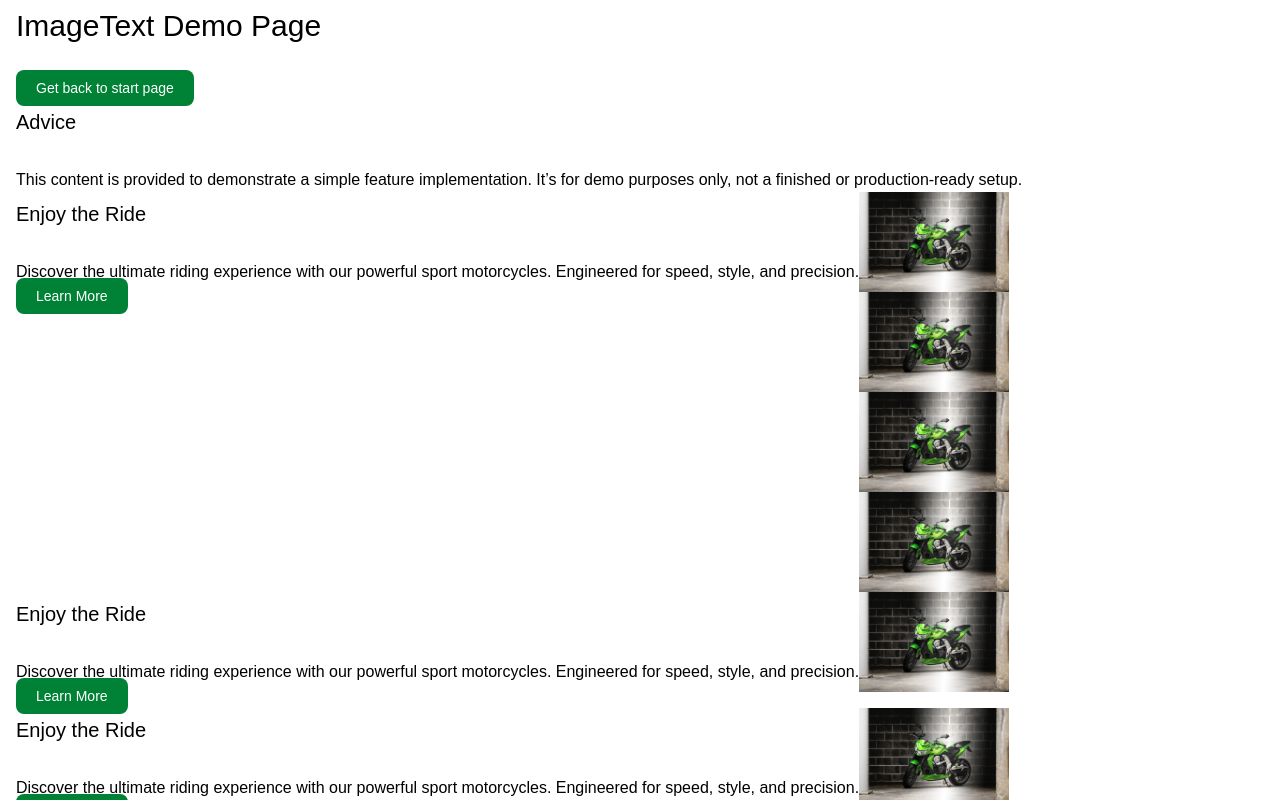
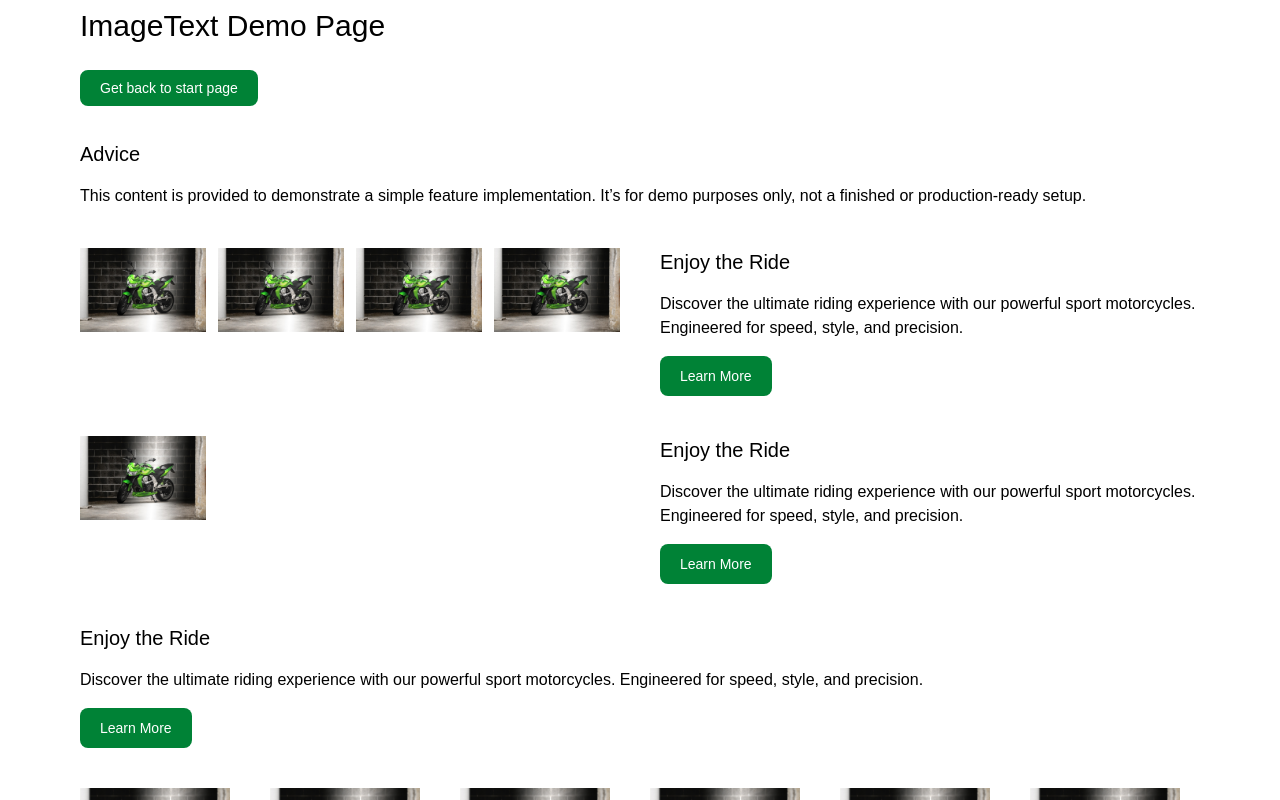
Before and after one commit to NoackNa/nextjs-typescript-demo, a Next.js app: page /demo/image-text in a window 1280 px wide. Shown: the top 800 px of the page. Built offline with nearby package versions, Linux system fonts and the light colour scheme.

Commit message:
style: apply styling to image-text-module

```diff
--- a/src/app/demo/image-text/data/route.ts
+++ b/src/app/demo/image-text/data/route.ts
@@ -20,7 +20,6 @@ export async function GET() {
         title: 'Advice',
         description:
           'This content is provided to demonstrate a simple feature implementation. It’s for demo purposes only, not a finished or production-ready setup.',
-        textAlign: 'left',
       },
       {
         id: `image-text-02`,
--- a/src/app/demo/image-text/page.tsx
+++ b/src/app/demo/image-text/page.tsx
@@ -14,8 +14,10 @@ export default async function Page() {
 
   return (
     <DefaultTemplate>
-      <Headline text="ImageText Demo Page" />
-      <Button text="Get back to start page" href="/" />
+      <section>
+        <Headline text="ImageText Demo Page" />
+        <Button text="Get back to start page" href="/" />
+      </section>
       {imageTextItems?.map((imageTextItem: ImageTextModuleProps) => {
         return <ImageTextModule key={imageTextItem.id} {...imageTextItem} />
       })}
--- a/src/components/atoms/button/index.tsx
+++ b/src/components/atoms/button/index.tsx
@@ -8,7 +8,7 @@ export type ButtonProps = {
 export const Button = ({ text, href }: ButtonProps) => {
   return (
     <Link
-      className="focus:outline-none text-white bg-green-700 hover:bg-green-700 focus:ring-4 focus:ring-green-300 font-medium rounded-lg text-sm px-5 py-2.5 dark:bg-green-600 dark:hover:bg-green-700 dark:focus:ring-green-800"
+      className="w-max focus:outline-none text-white bg-green-700 hover:bg-green-700 focus:ring-4 focus:ring-green-300 font-medium rounded-lg text-sm px-5 py-2.5 dark:bg-green-600 dark:hover:bg-green-700 dark:focus:ring-green-800"
       href={href}
     >
       {text}
--- a/src/components/atoms/section-title/index.tsx
+++ b/src/components/atoms/section-title/index.tsx
@@ -3,5 +3,5 @@ export type SectionTitleProps = {
 }
 
 export const SectionTitle = ({ text }: SectionTitleProps) => {
-  return <h2 className="text-xl mt-2 mb-8">{text}</h2>
+  return <h2 className="text-xl">{text}</h2>
 }
--- a/src/components/molecules/intro-text/index.tsx
+++ b/src/components/molecules/intro-text/index.tsx
@@ -9,7 +9,7 @@ export type IntroTextProps = {
 
 const IntroText = ({ title, description, buttonText }: IntroTextProps) => {
   return (
-    <article>
+    <article className="grid gap-4">
       <SectionTitle text={title} />
       <p>{description}</p>
       {buttonText && <Button text={buttonText} href={'/'} />}
--- a/src/components/organisms/image-text/index.tsx
+++ b/src/components/organisms/image-text/index.tsx
@@ -6,16 +6,26 @@ export type ImageItems = Array<ImageItemProps>
 
 export type ImageTextModuleProps = {
   images?: ImageItems
-  textAlign?: 'left' | 'right'
+  textAlign?: 'right'
   id?: number
 } & IntroTextProps
 
 export const ImageTextModule = ({ images, title, description, buttonText, textAlign }: ImageTextModuleProps) => {
+  const maxFourImages = images && images.length <= 4
+
   return (
-    <section className={classNames('flex', textAlign === 'right' ? '' : '')}>
-      <IntroText title={title} description={description} buttonText={buttonText} />
+    <section className={classNames('grid gap-6 lg:gap-10', maxFourImages && 'grid-rows-1 lg:grid-cols-2')}>
+      <div className={classNames(textAlign === 'right' && maxFourImages && 'lg:col-start-2')}>
+        <IntroText title={title} description={description} buttonText={buttonText} />
+      </div>
       {images && (
-        <div>
+        <div
+          className={classNames(
+            'grid gap-3',
+            maxFourImages ? 'grid-cols-4 lg:row-start-1' : 'grid-cols-6 grid-rows-2 lg:gap-5',
+            textAlign === 'right' && 'lg:col-start-1',
+          )}
+        >
           {images.map((image) => (
             <ImageComponent key={`image-${image.id}`} src={image.src} alt={image.alt} />
           ))}
--- a/src/components/templates/default/index.tsx
+++ b/src/components/templates/default/index.tsx
@@ -1,3 +1,5 @@
 export const DefaultTemplate: React.FC<React.PropsWithChildren> = ({ children }) => {
-  return <main className="max-w-screen-xl px-8 md:px-12 lg:px-4 mx-auto">{children}</main>
+  return (
+    <main className="md:max-w-screen-md lg:max-w-screen-xl px-8 md:px-12 lg:px-20 mx-auto grid gap-10">{children}</main>
+  )
 }
```
